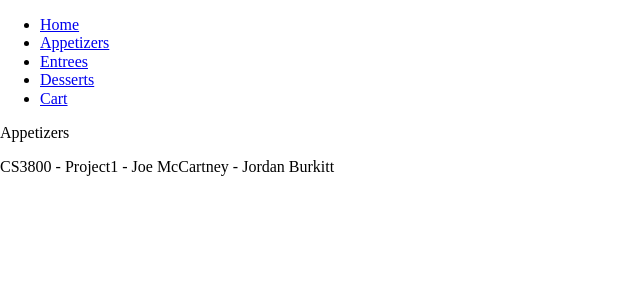
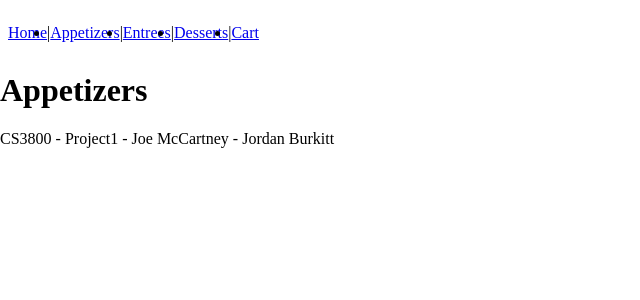
Before and after one commit to Jdocnog/project1, a PHP site: page /appmenu.php in a window 1280 px wide. Shown: the top 300 px of the page, without its empty margins (0-640 px from the left). Run offline with PHP 8.4, Linux system fonts and the light colour scheme.

Commit message:
changed some css for nav bar and fixed issues displaying header file

```diff
--- a/project1/appmenu.php
+++ b/project1/appmenu.php
@@ -3,6 +3,8 @@ $pageTitle='Appetizers';
 $description='Appetizer menu';
 
 include('include/header.php');
+session_start();
+include('./include/functions.php');
 ?>
  <body>
 
--- a/project1/cart.php
+++ b/project1/cart.php
@@ -1,8 +1,11 @@
 <?php
+
 $pageTitle='Cart';
 $description='This will display user cart';
 
 include('include/header.php');
+session_start();
+include('./include/functions.php');
 ?>
 
 
--- a/project1/checkout.php
+++ b/project1/checkout.php
@@ -3,6 +3,8 @@ $pageTitle='Checkout';
 $description='This page will display cart and total price';
 
 include('include/header.php');
+session_start();
+include('./include/functions.php');
 ?>
 	<header><!—content here -></header>
 
--- a/project1/css/main.css
+++ b/project1/css/main.css
@@ -1,9 +1,12 @@
-/*
-To change this license header, choose License Headers in Project Properties.
-To change this template file, choose Tools | Templates
-and open the template in the editor.
-*/
-/*
-    Created on : Sep 21, 2017, 3:50:55 PM
-    Author     : student
-*/
+#nav {
+    display: flex;
+    padding: .5em;
+}
+
+#nav a:hover {
+    background-color: orange;
+}
+
+#nav a:link {
+    background-color: white;
+}
--- a/project1/dessmenu.php
+++ b/project1/dessmenu.php
@@ -1,8 +1,11 @@
 <?php
+
 $pageTitle='Desserts';
 $description='The R dessert menu page';
 
 include('include/header.php');
+session_start();
+include('./include/functions.php');
 ?>
 
 
--- a/project1/entmenu.php
+++ b/project1/entmenu.php
@@ -1,8 +1,11 @@
 <?php
+
 $pageTitle='Entrees';
 $description='This is the Menu page that contains our entrees';
 
 include('include/header.php');
+session_start();
+include('./include/functions.php');
 ?>
 
 	<main> <!—content here -></main>
--- a/project1/include/header.php
+++ b/project1/include/header.php
@@ -1,23 +1,23 @@
 <!DOCTYPE html>
 <html lang="en">
 <head>
-	<title><?php echo $pageTitle ?></title>
+	<title><?php echo $pageTitle; ?></title>
 	<meta charset="utf-8">
 	<meta name="viewport" content="width=device-width, initial-scale=1">
-	<meta name="description" content="<?php echo $description?>">
+	<meta name="description" content="<?php echo $description; ?>">
 	<link rel="shortcut icon" href="images/favicon.ico">
 	<link rel="stylesheet" href="css/normalize.css">
     <link rel="stylesheet" href="css/main.css">
 </head>
 <body>
     <header>
-        <ul>
-            <li><a href="./index.php">Home</a></li>
-            <li><a href="./appmenu.php">Appetizers</a></li>
-            <li><a href="./entmenu.php">Entrees</a></li>
-            <li><a href="./dessmenu.php">Desserts</a></li>
+        <ul id="nav">
+            <li><a href="./index.php">Home</a></li> |
+            <li><a href="./appmenu.php">Appetizers</a></li> |
+            <li><a href="./entmenu.php">Entrees</a></li> |
+            <li><a href="./dessmenu.php">Desserts</a></li> |
             <li><a href="./cart.php">Cart</a></li>
         </ul>
-        <?php echo $pageTitle ?>
+        <h1><?php echo $pageTitle; ?></h1>
 
     </header>
--- a/project1/index.php
+++ b/project1/index.php
@@ -1,11 +1,11 @@
 <?php
-include('./include/header.php');
+
 $pageTitle='The R Restaurant';
 $description='Main page for restaurant';
 
-
+include('./include/header.php');
 session_start();
-include('./include/fucntions.php');
+include('./include/functions.php');
 ?>
     <main>
         <p>
--- a/project1/shipping.php
+++ b/project1/shipping.php
@@ -3,6 +3,8 @@ $pageTitle='Shipping Information';
 $description='Gets user input for shipping information';
 
 include('include/header.php');
+session_start();
+include('./include/functions.php');
 ?>
 
 
```
